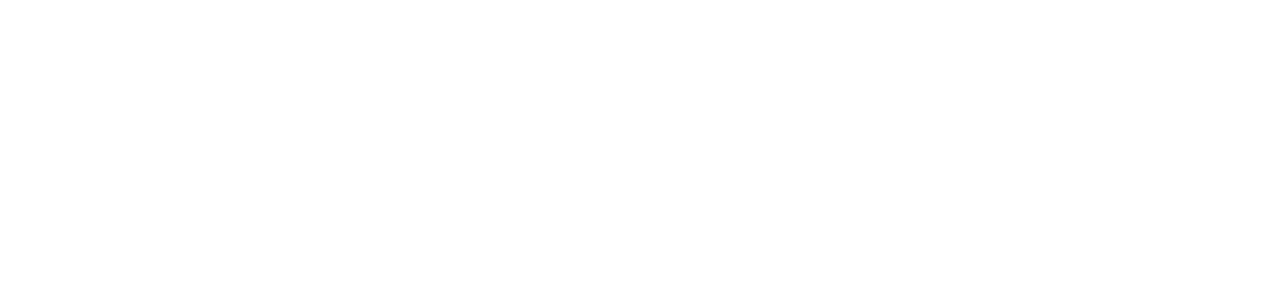
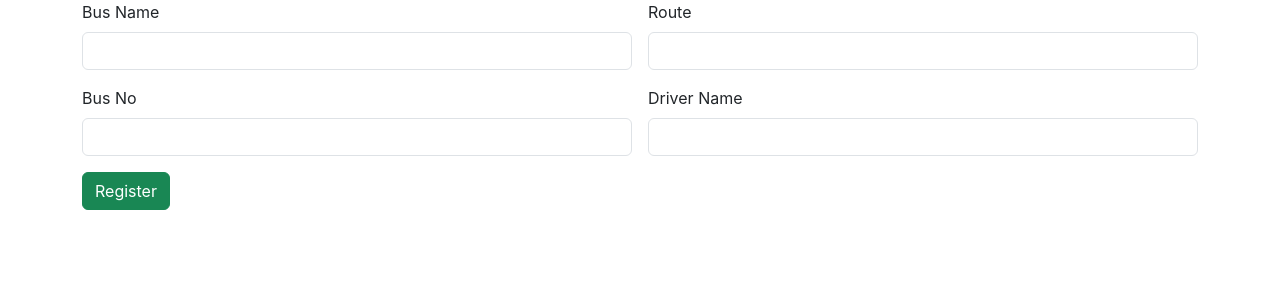
Before and after one commit to swadhi03/bus-frontend-app-new, a React (Create React App) app: page / in a window 1280 px wide. Shown: the top 300 px of the page. Built offline with nearby package versions, Linux system fonts and the light colour scheme.

Commit message:
completed

```diff
--- a/package.json
+++ b/package.json
@@ -6,8 +6,10 @@
     "@testing-library/jest-dom": "^5.17.0",
     "@testing-library/react": "^13.4.0",
     "@testing-library/user-event": "^13.5.0",
+    "axios": "^1.7.2",
     "react": "^18.3.1",
     "react-dom": "^18.3.1",
+    "react-router-dom": "^6.23.1",
     "react-scripts": "5.0.1",
     "web-vitals": "^2.1.4"
   },
--- a/src/App.js
+++ b/src/App.js
@@ -1,10 +1,12 @@
 import logo from './logo.svg';
 import './App.css';
+import { BrowserRouter, Route, Routes } from 'react-router-dom';
+import AddBus from './components/AddBus';
 
 function App() {
   return (
     <div>
-
+      <AddBus/>
     </div>
   );
 }
--- /dev/null
+++ b/src/components/AddBus.jsx
@@ -0,0 +1,61 @@
+import axios from 'axios'
+import React, { useState } from 'react'
+
+const AddBus = () => {
+    const [data, changeData] = useState([])
+    const inputHandler = (event) => {
+        changeData({ ...data, [event.target.name]: event.target.value })
+    }
+    const readValue = () => {
+        console.log(data)
+        axios.post("http://localhost:8080/add", data).then(
+            (response) => {
+                console.log(response.data)
+                if (response.data.status == "success") {
+                    alert("success")
+                }
+                else {
+                    alert("failed")
+                }
+            }
+        ).catch(
+            (error) => {
+                console.log(error.message)
+                alert(error.message)
+            }
+        ).finally()
+    }
+    return (
+        <div>
+            <div className="container">
+                <div className="row">
+                    <div className="col col-12 col-md-12 col-md-12 col-lg-12 col-xl-12 col-xxl-12">
+                        <div className="row g-3">
+                            <div className="col col-6 col-sm-6 col-md-6 col-lg-6 col-xl-6 col-xxl-6">
+                                <label htmlFor="" className="form-label">Bus Name</label>
+                                <input type="text" className="form-control" name='name' value={data.name} onChange={inputHandler} />
+                            </div>
+                            <div className="col col-6 col-sm-6 col-md-6 col-lg-6 col-xl-6 col-xxl-6">
+                                <label htmlFor="" className="form-label">Route</label>
+                                <input type="text" className="form-control" name='route' value={data.route} onChange={inputHandler} />
+                            </div>
+                            <div className="col col-6 col-sm-6 col-md-6 col-lg-6 col-xl-6 col-xxl-6">
+                                <label htmlFor="" className="form-label">Bus No</label>
+                                <input type="text" className="form-control" name='busno' value={data.busno} onChange={inputHandler} />
+                            </div>
+                            <div className="col col-6 col-sm-6 col-md-6 col-lg-6 col-xl-6 col-xxl-6">
+                                <label htmlFor="" className="form-label">Driver Name</label>
+                                <input type="text" className="form-control" name='drivername' value={data.drivername} onChange={inputHandler} />
+                            </div>
+                            <div className="col col-12 col-sm-12 col-md-12 col-lg-12 col-xl-12 col-xxl-12">
+                                <button className="btn btn-success" onClick={readValue}>Register</button>
+                            </div>
+                        </div>
+                    </div>
+                </div>
+            </div>
+        </div>
+    )
+}
+
+export default AddBus
```
Also changed, not shown: 1 other file (tests, documents, lock files or other folders).
